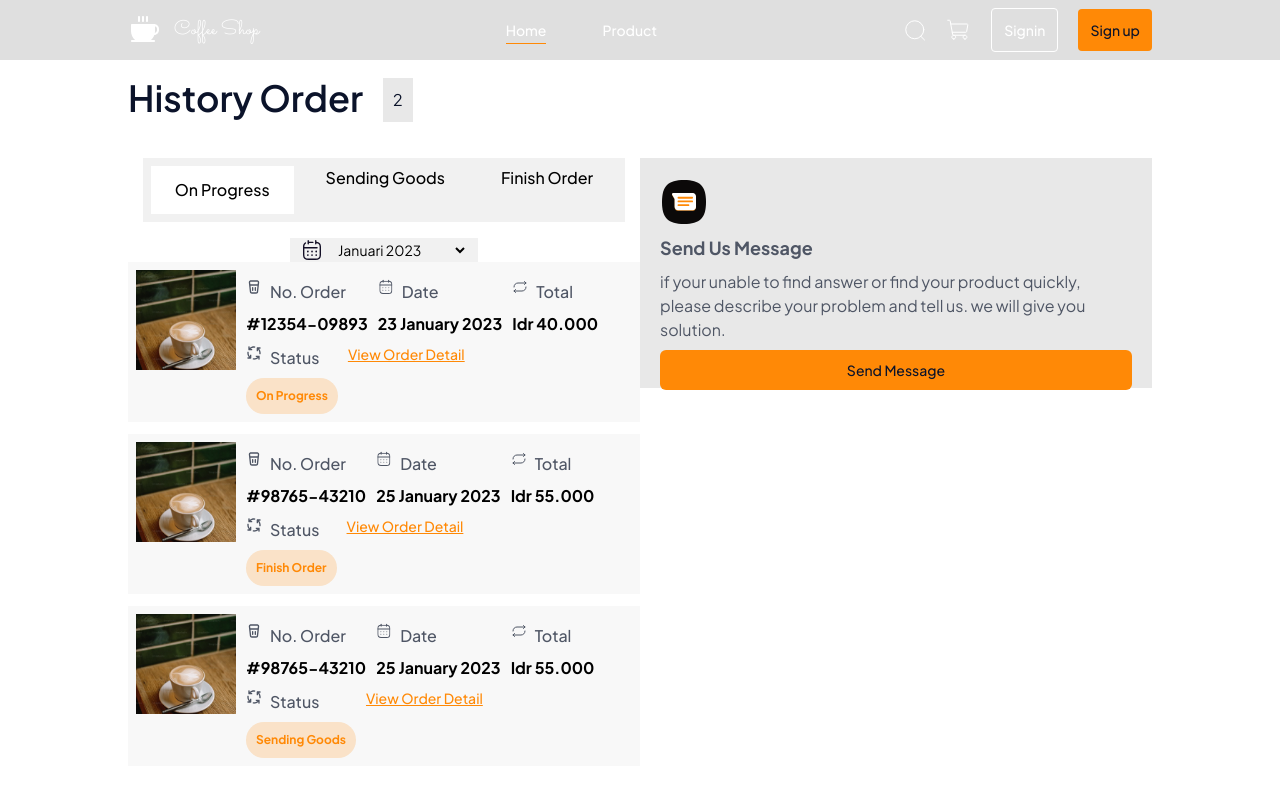
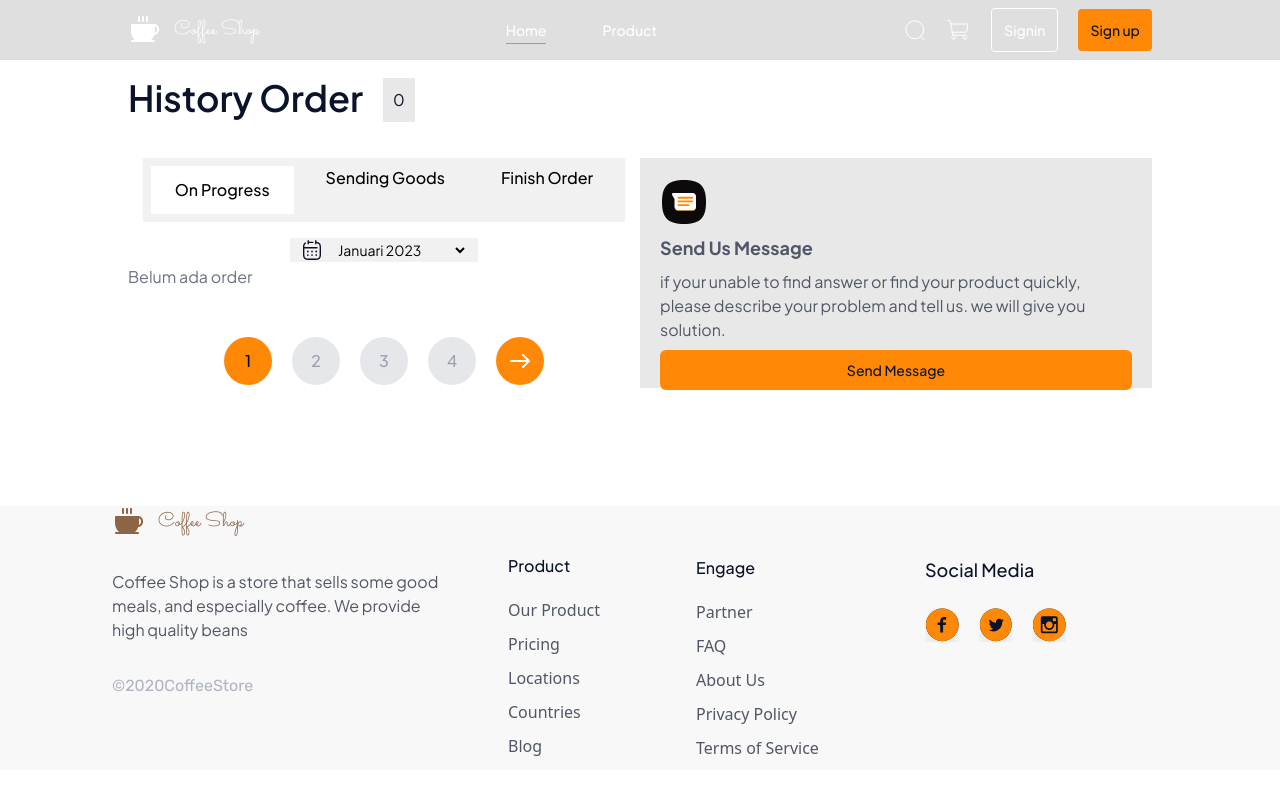
Before and after one commit to adityabastyas/koda-b6-react, a React (Vite) app: page /history-order in a window 1280 px wide. Shown: the top 800 px of the page. Built offline with nearby package versions, Linux system fonts and the light colour scheme; no server answers.

Commit message:
feat: add put localStorage item an add image from DataContext

```diff
--- a/src/pages/HistoryOrder.jsx
+++ b/src/pages/HistoryOrder.jsx
@@ -3,8 +3,21 @@ import React from "react";
 import CartHistory from "../components/CartHistory";
 import Stepper from "../components/Stepper";
 import { Link } from "react-router-dom";
+import { DataContext } from "../components/DataProvider";
 
 function HistoryOrder() {
+  const [orders, setOrders] = React.useState([]);
+  const {data} = React.useContext(DataContext);
+
+
+  React.useEffect(() => {
+    const history = JSON.parse(localStorage.getItem("historyOrders")) || [];
+    setOrders(history);
+  }, []);
+
+
+
+
   return (
     <>
       <main className="font-['Plus_Jakarta_Sans'] px-32 pt-[78px] pb-[86px]">
@@ -13,7 +26,7 @@ function HistoryOrder() {
           <h1 className='text-[#0b132a] font-semibold text-4xl'>
             History Order
           </h1>
-          <span className='p-2.5 bg-[#e8e8e8] text-[#0b132a]'>2</span>
+          <span className='p-2.5 bg-[#e8e8e8] text-[#0b132a]'>{orders.length}</span>
         </div>
         <section className='grid grid-cols-1 sm:grid-cols-2'>
           <section className='grid grid-cols-1 col-span-1'>
@@ -86,33 +99,30 @@ function HistoryOrder() {
             </section>
 
             <section>
-              <Link to='/detail-order'>
-                <CartHistory
-                  src='src/assets/img/image-31.png'
-                  alt='Hazelnut Latte'
-                  noOrder='#12354-09893'
-                  date='23 January 2023'
-                  total='Idr 40.000'
-                  status='On Progress'
-                />
-              </Link>
+              {orders.length === 0 ? (
+                <p className="text-gray-500">Belum ada order</p>
+              ) : (
+                orders.map((item, index) => {
+                  const firstItem = item.items?.[0];
 
-              <CartHistory
-                src='src/assets/img/image-31.png'
-                alt='Vanilla Latte'
-                noOrder='#98765-43210'
-                date='25 January 2023'
-                total='Idr 55.000'
-                status='Finish Order'
-              />
-              <CartHistory
-                src='src/assets/img/image-31.png'
-                alt='Vanilla Latte'
-                noOrder='#98765-43210'
-                date='25 January 2023'
-                total='Idr 55.000'
-                status='Sending Goods'
-              />
+                  const product = data?.products?.find(
+                    (p) => p.id === firstItem?.productId
+                  );
+
+                  return (
+                    <CartHistory
+                      key={index}
+                      src={product?.image?.imageSatu}
+                      alt={product?.name}
+                      noOrder={item.id}
+                      date={item.date}
+                      total={`Idr ${item.total.toLocaleString()}`}
+                      status={item.status}
+                    />
+                  );
+                })
+              )}
+
 
               <div>
                 <Stepper />
```
